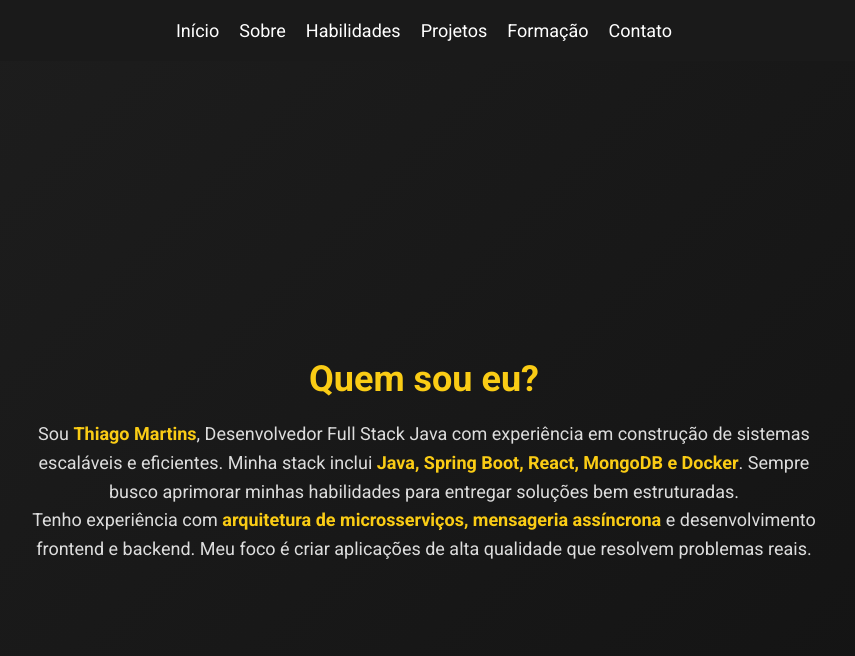
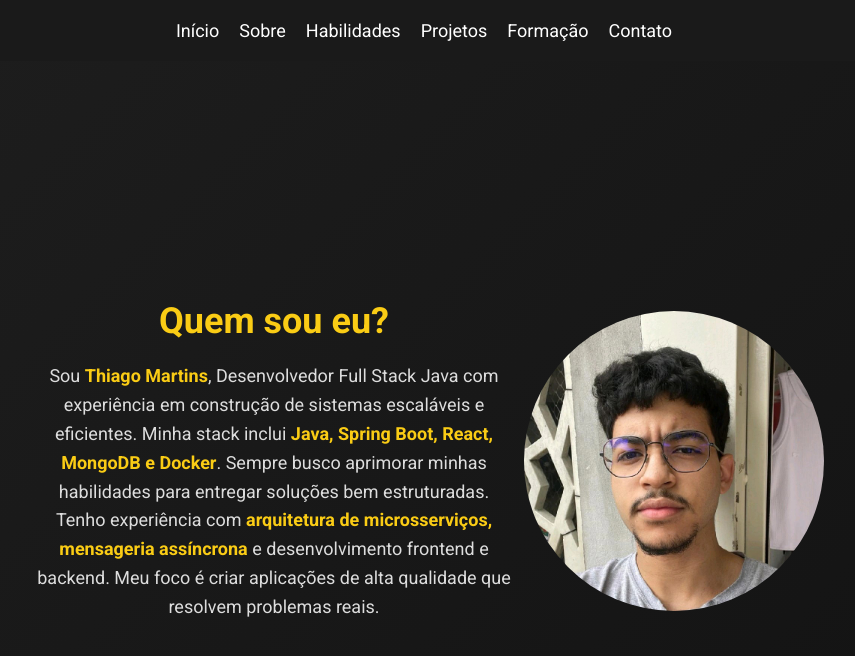
Before and after one commit to thiago742/portfolioreact, a React (Create React App) app: page /sobre in a window 1280 px wide. Shown: the top 656 px of the page, without its empty margins (216-1071 px from the left). Built offline with nearby package versions, Linux system fonts and the light colour scheme.

Commit message:
add image

```diff
--- a/src/Components/About/index.tsx
+++ b/src/Components/About/index.tsx
@@ -1,13 +1,14 @@
-import { AboutSection, Title, Text, Highlight } from './styles'
+import { AboutSection, Title, Text, Highlight, ImageContainer } from './styles'
 
 const About = () => {
   return (
     <AboutSection id="about">
+      <div>
         <Title>Quem sou eu?</Title>
         <Text>
-        Sou <Highlight>Thiago Martins</Highlight>, Desenvolvedor Full Stack Java
-        com experiência em construção de sistemas escaláveis e eficientes. Minha
-        stack inclui{' '}
+          Sou <Highlight>Thiago Martins</Highlight>, Desenvolvedor Full Stack
+          Java com experiência em construção de sistemas escaláveis e
+          eficientes. Minha stack inclui{' '}
           <Highlight>Java, Spring Boot, React, MongoDB e Docker</Highlight>.
           Sempre busco aprimorar minhas habilidades para entregar soluções bem
           estruturadas.
@@ -20,6 +21,8 @@ const About = () => {
           e desenvolvimento frontend e backend. Meu foco é criar aplicações de
           alta qualidade que resolvem problemas reais.
         </Text>
+      </div>
+      <ImageContainer />
     </AboutSection>
   )
 }
--- a/src/Components/About/styles.ts
+++ b/src/Components/About/styles.ts
@@ -1,8 +1,8 @@
 import styled from 'styled-components'
+import Foto from '../../assets/thiago.jpeg' // Caminho correto
 
 export const AboutSection = styled.section`
   display: flex;
-  flex-direction: column;
   align-items: center;
   justify-content: center;
   text-align: center;
@@ -19,7 +19,7 @@ export const Title = styled.h2`
 `
 
 export const Text = styled.p`
-  max-width: 800px;
+  max-width: 500px;
   font-size: 18px;
   line-height: 1.6;
   color: #ddd;
@@ -29,3 +29,12 @@ export const Highlight = styled.span`
   color: #facc15;
   font-weight: bold;
 `
+
+export const ImageContainer = styled.div`
+  width: 300px;
+  height: 300px;
+  border-radius: 50%;
+  background-image: url(${Foto});
+  background-size: cover;
+  background-position: center;
+`
```
Also changed, not shown: src/assets/thiago.jpeg (added). Lines whose indentation alone changed are shown as unchanged.
